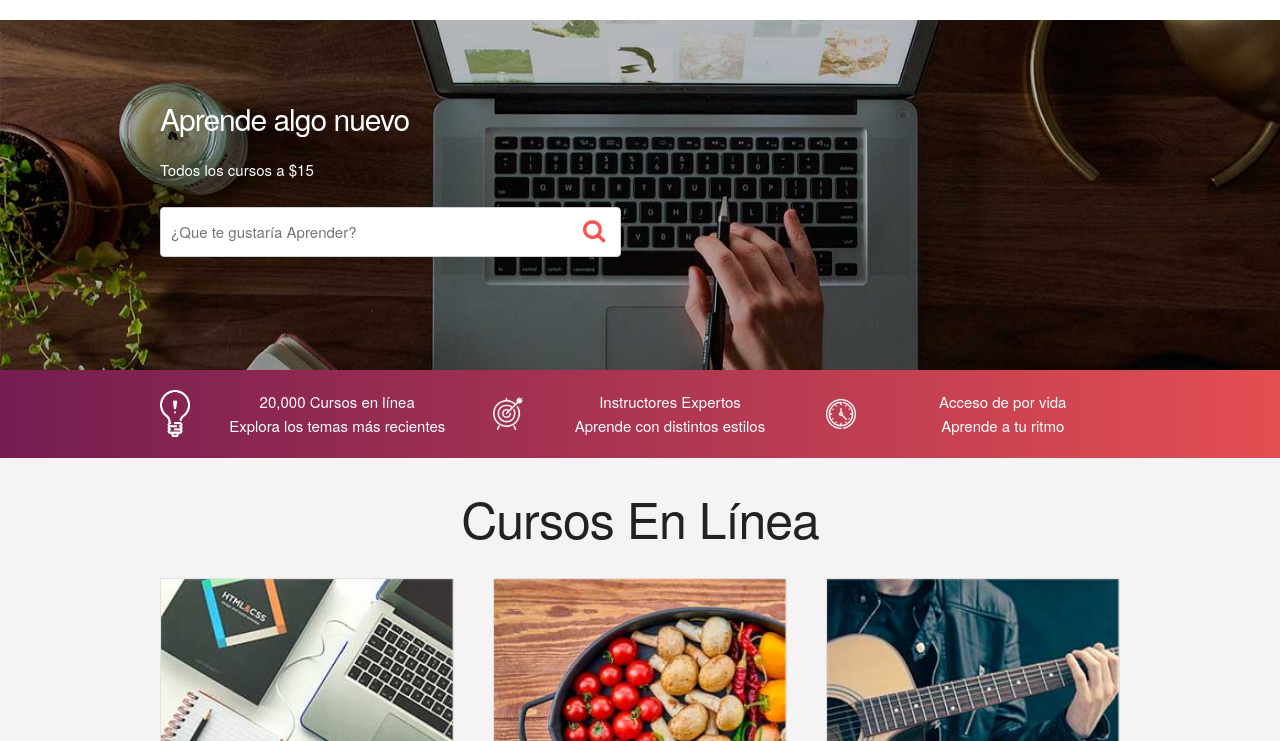
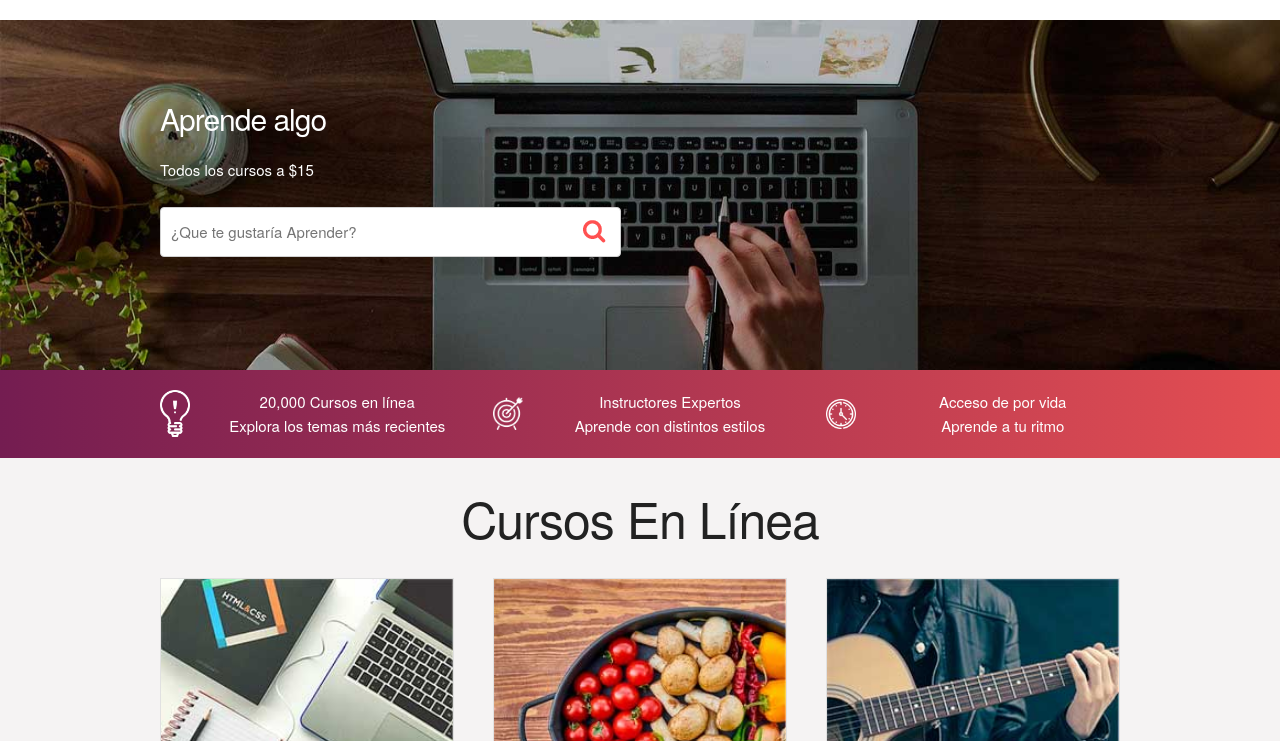
Before and after one commit to Brocal82/js-shopping-basket, a plain HTML site: page index.html in a window 1280 px wide. Shown: the part 59-800 px from the top of the page. Drawn offline with Linux system fonts and the light colour scheme.

Commit message:
Update index.html
checking

```diff
--- a/index.html
+++ b/index.html
@@ -50,7 +50,7 @@
             <div class="row">
                     <div class="six columns">
                         <div class="contenido-hero">
-                                <h2>Aprende algo nuevo</h2>
+                                <h2>Aprende algo</h2>
                                 <p>Todos los cursos a $15</p>
                                 <form action="#" id="busqueda" method="post" class="formulario">
                                     <input class="u-full-width" type="text" placeholder="¿Que te gustaría Aprender?" id="buscador">
```
